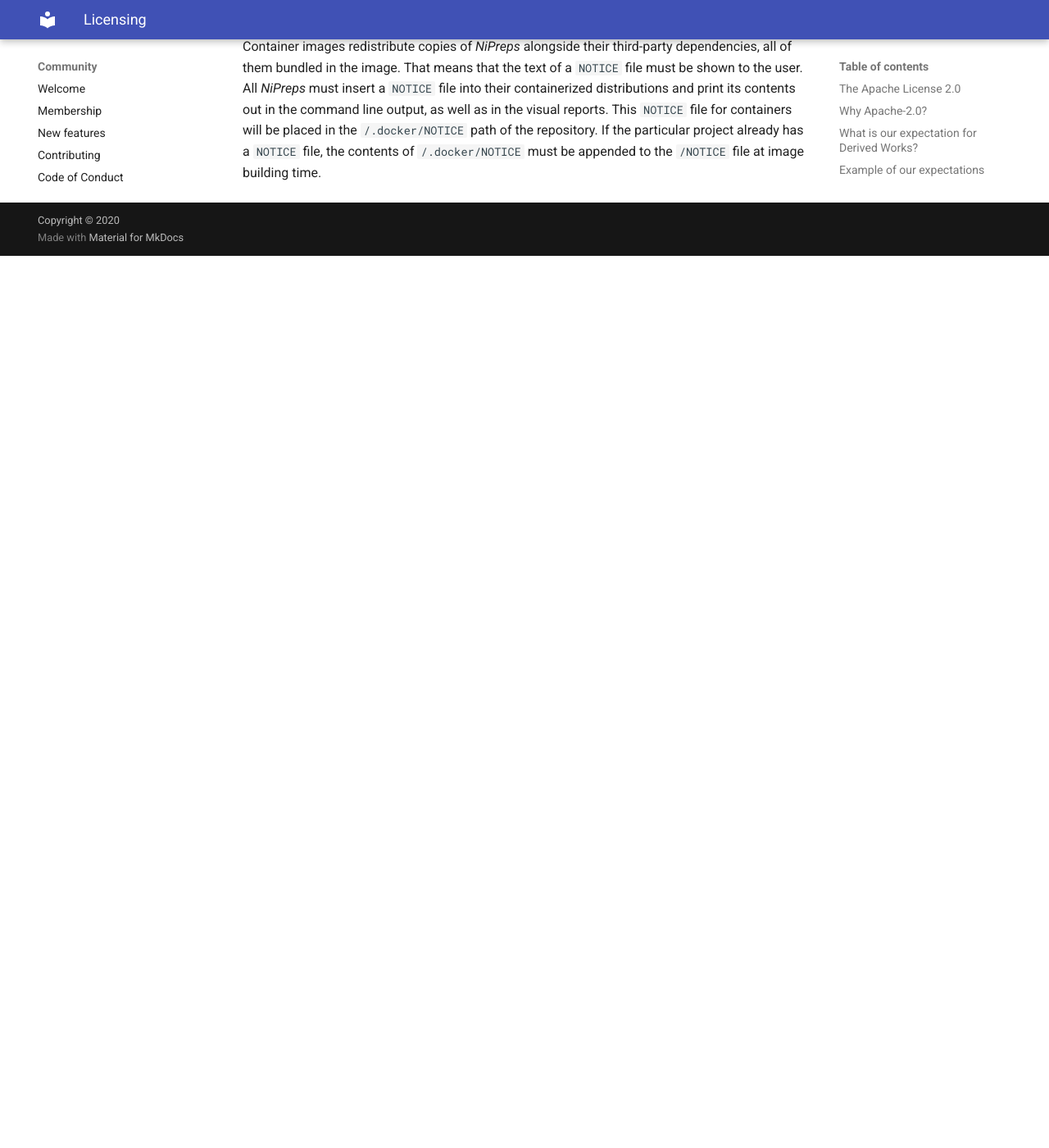
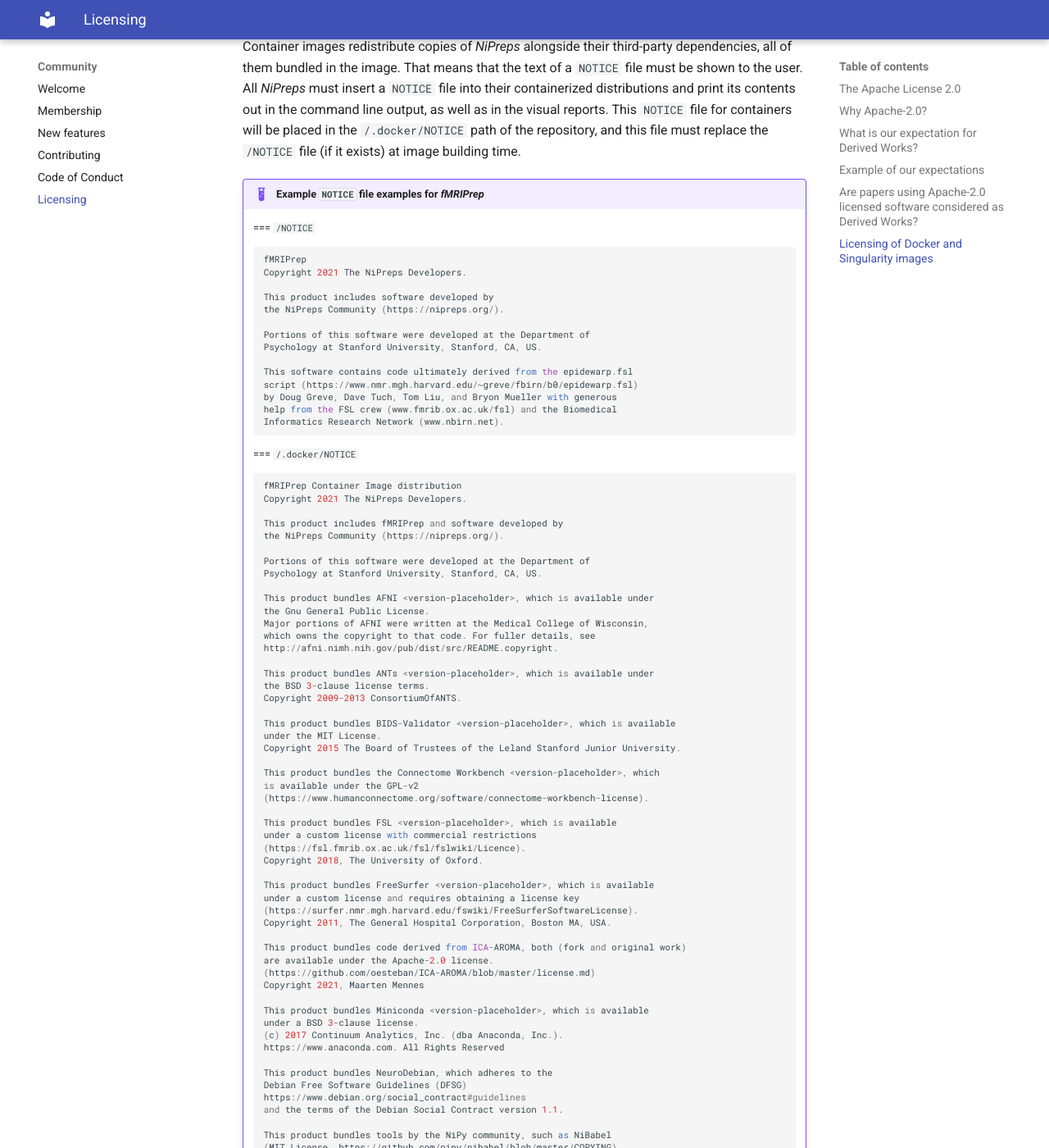
Before and after one commit to nipreps/nipreps.github.io, an MkDocs documentation site: the page built from docs/community/licensing.md, in a window 1280 px wide and 1400 px high, scrolled down 4212 px. Shown: the whole window at 82% size. Built offline with MkDocs 1.6.1 and Material for MkDocs 9.7.7, drawn with Linux system fonts in a browser that asks for light colours; before the commit the page ends 4524 px from its top, so only the background shows below that; some of the changed text lies outside the part shown.

Commit message:
enh: add examples of  files

````diff
--- a/docs/community/licensing.md
+++ b/docs/community/licensing.md
@@ -64,25 +64,25 @@
 !!! example "Header comment in the original Work"
 
     === "With attribution notice"
-	    ```{.python}
-	    # emacs: -*- mode: python; py-indent-offset: 4; indent-tabs-mode: nil -*-
-	    # vi: set ft=python sts=4 ts=4 sw=4 et:
-	    #
-	    # Copyright 2021 The NiPreps Developers <nipreps@gmail.com>
-	    #
-	    # Licensed under the Apache License, Version 2.0 (the "License");
-	    # you may not use this file except in compliance with the License.
-	    # You may obtain a copy of the License at
-	    #
-	    #     http://www.apache.org/licenses/LICENSE-2.0
-	    #
-	    # Unless required by applicable law or agreed to in writing, software
-	    # distributed under the License is distributed on an "AS IS" BASIS,
-	    # WITHOUT WARRANTIES OR CONDITIONS OF ANY KIND, either express or implied.
-	    # See the License for the specific language governing permissions and
-	    # limitations under the License.
-	    """Visualization tooling."""
-	    ```
+        ```{.python}
+        # emacs: -*- mode: python; py-indent-offset: 4; indent-tabs-mode: nil -*-
+        # vi: set ft=python sts=4 ts=4 sw=4 et:
+        #
+        # Copyright 2021 The NiPreps Developers <nipreps@gmail.com>
+        #
+        # Licensed under the Apache License, Version 2.0 (the "License");
+        # you may not use this file except in compliance with the License.
+        # You may obtain a copy of the License at
+        #
+        #     http://www.apache.org/licenses/LICENSE-2.0
+        #
+        # Unless required by applicable law or agreed to in writing, software
+        # distributed under the License is distributed on an "AS IS" BASIS,
+        # WITHOUT WARRANTIES OR CONDITIONS OF ANY KIND, either express or implied.
+        # See the License for the specific language governing permissions and
+        # limitations under the License.
+        """Visualization tooling."""
+        ```
     === "Without attribution notice"
         ```{.python}
         # emacs: -*- mode: python; py-indent-offset: 4; indent-tabs-mode: nil -*-
@@ -153,5 +153,108 @@
 Container images redistribute copies of *NiPreps* alongside their third-party dependencies, all of them bundled in the image.
 That means that the text of a `NOTICE` file must be shown to the user.
 All *NiPreps* must insert a `NOTICE` file into their containerized distributions and print its contents out in the command line output, as well as in the visual reports.
-This `NOTICE` file for containers will be placed in the `/.docker/NOTICE` path of the repository.
-If the particular project already has a `NOTICE` file, the contents of `/.docker/NOTICE` must be appended to the `/NOTICE` file at image building time.
+This `NOTICE` file for containers will be placed in the `/.docker/NOTICE` path of the repository, and this file must replace the `/NOTICE` file (if it exists) at image building time.
+
+!!! example "Example `NOTICE` file examples for *fMRIPrep*"
+
+    === `/NOTICE`
+        ```{.python}
+        fMRIPrep
+        Copyright 2021 The NiPreps Developers.
+
+        This product includes software developed by
+        the NiPreps Community (https://nipreps.org/).
+
+        Portions of this software were developed at the Department of
+        Psychology at Stanford University, Stanford, CA, US.
+
+        This software contains code ultimately derived from the epidewarp.fsl
+        script (https://www.nmr.mgh.harvard.edu/~greve/fbirn/b0/epidewarp.fsl)
+        by Doug Greve, Dave Tuch, Tom Liu, and Bryon Mueller with generous
+        help from the FSL crew (www.fmrib.ox.ac.uk/fsl) and the Biomedical
+        Informatics Research Network (www.nbirn.net).
+        ```
+
+    === `/.docker/NOTICE`
+        ```{.python}
+        fMRIPrep Container Image distribution
+        Copyright 2021 The NiPreps Developers.
+
+        This product includes fMRIPrep and software developed by
+        the NiPreps Community (https://nipreps.org/).
+
+        Portions of this software were developed at the Department of
+        Psychology at Stanford University, Stanford, CA, US.
+
+        This product bundles AFNI <version-placeholder>, which is available under
+        the Gnu General Public License.
+        Major portions of AFNI were written at the Medical College of Wisconsin,
+        which owns the copyright to that code. For fuller details, see
+        http://afni.nimh.nih.gov/pub/dist/src/README.copyright.
+
+        This product bundles ANTs <version-placeholder>, which is available under
+        the BSD 3-clause license terms.
+        Copyright 2009-2013 ConsortiumOfANTS.
+
+        This product bundles BIDS-Validator <version-placeholder>, which is available
+        under the MIT License.
+        Copyright 2015 The Board of Trustees of the Leland Stanford Junior University.
+
+        This product bundles the Connectome Workbench <version-placeholder>, which
+        is available under the GPL-v2
+        (https://www.humanconnectome.org/software/connectome-workbench-license).
+
+        This product bundles FSL <version-placeholder>, which is available
+        under a custom license with commercial restrictions
+        (https://fsl.fmrib.ox.ac.uk/fsl/fslwiki/Licence).
+        Copyright 2018, The University of Oxford.
+
+        This product bundles FreeSurfer <version-placeholder>, which is available
+        under a custom license and requires obtaining a license key
+        (https://surfer.nmr.mgh.harvard.edu/fswiki/FreeSurferSoftwareLicense).
+        Copyright 2011, The General Hospital Corporation, Boston MA, USA.
+
+        This product bundles code derived from ICA-AROMA, both (fork and original work)
+        are available under the Apache-2.0 license.
+        (https://github.com/oesteban/ICA-AROMA/blob/master/license.md)
+        Copyright 2021, Maarten Mennes
+
+        This product bundles Miniconda <version-placeholder>, which is available
+        under a BSD 3-clause license.
+        (c) 2017 Continuum Analytics, Inc. (dba Anaconda, Inc.).
+        https://www.anaconda.com. All Rights Reserved
+
+        This product bundles NeuroDebian, which adheres to the
+        Debian Free Software Guidelines (DFSG)
+        https://www.debian.org/social_contract#guidelines
+        and the terms of the Debian Social Contract version 1.1.
+
+        This product bundles tools by the NiPy community, such as NiBabel
+        (MIT License, https://github.com/nipy/nibabel/blob/master/COPYING),
+        and NiPype (Apache-2.0, https://github.com/nipy/nipype/blob/master/LICENSE).
+
+        This product bundles SVGO <version-placeholder>, which is available
+        under the MIT License.
+        Copyright (c) Kir Belevich
+
+        This product bundles Pandoc <version-placeholder>, which is available
+        under the GPL version 2 or later.
+        Copyright (C) 2006-2021 John MacFarlane <jgm at berkeley dot edu>
+
+        TemplateFlow, a component of this bundle, contains neuroimaging template
+        and atlas data under several permissive licenses.
+        Please refer to the metadata of the particular template used in your study to
+        determine the exact terms of the license and how to acknowledge attribution
+        of those works.
+
+        sMRIPrep, a component of this bundle, contains code ultimately derived from
+        ANTs <version-placeholder>, which is available under
+        the BSD 3-clause license terms.
+        Copyright 2009-2013 ConsortiumOfANTS.
+
+        fMRIPrep contains code ultimately derived from the epidewarp.fsl
+        script (https://www.nmr.mgh.harvard.edu/~greve/fbirn/b0/epidewarp.fsl)
+        by Doug Greve, Dave Tuch, Tom Liu, and Bryon Mueller with generous
+        help from the FSL crew (www.fmrib.ox.ac.uk/fsl) and the Biomedical
+        Informatics Research Network (www.nbirn.net).
+        ```
````
